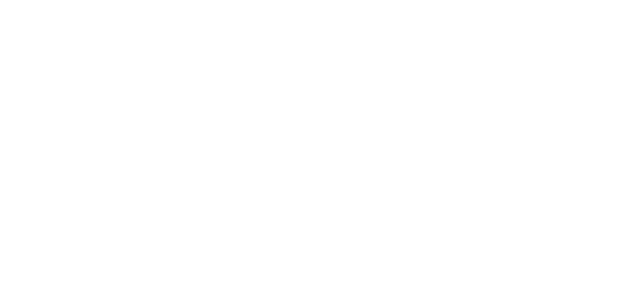
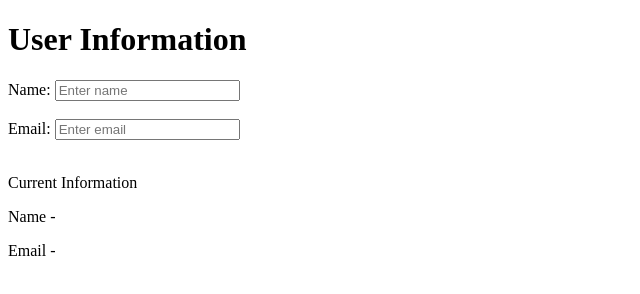
Before and after one commit to acciojob/user-info-redux-ARAVINTH0022, a React app: page / in a window 1280 px wide. Shown: the whole page, without its empty margins (0-640 px from the left). Built offline with nearby package versions, Linux system fonts and the light colour scheme.

Commit message:
Implement User Info Redux solution

```diff
--- a/package.json
+++ b/package.json
@@ -16,6 +16,8 @@
     "jest-junit": "^11.1.0",
     "react": "^16.13.1",
     "react-dom": "^16.13.1",
+    "react-redux": "^7.2.1",
+    "redux": "^4.0.5",
     "style-loader": "^1.2.1",
     "webpack-cli": "^3.3.12",
     "cypress": "^9.5.0"
--- a/src/components/App.js
+++ b/src/components/App.js
@@ -1,13 +1,59 @@
+import React from 'react';
+import { Provider, useSelector, useDispatch } from 'react-redux';
+import store from '../redux/store';
+import { updateName, updateEmail } from '../redux/actions';
+import '../styles/App.css';
 
-import React from "react";
-import './../styles/App.css';
+const UserForm = () => {
+  const name = useSelector((state) => state.name);
+  const email = useSelector((state) => state.email);
+  const dispatch = useDispatch();
+
+  return (
+    <div>
+      <h1>User Information</h1>
+      <form onSubmit={(e) => e.preventDefault()}>
+        <div>
+          <label htmlFor="name-input">Name: </label>
+          <input
+            id="name-input"
+            type="text"
+            value={name}
+            onChange={(e) => dispatch(updateName(e.target.value))}
+            placeholder="Enter name"
+          />
+        </div>
+        <br />
+        <div>
+          <label htmlFor="email-input">Email: </label>
+          <input
+            id="email-input"
+            type="email"
+            value={email}
+            onChange={(e) => dispatch(updateEmail(e.target.value))}
+            placeholder="Enter email"
+          />
+        </div>
+      </form>
+      <br />
+      <div className="output">
+        <p>Current Information</p>
+        <p>Name - {name}</p>
+        <p>Email - {email}</p>
+      </div>
+    </div>
+  );
+};
 
 const App = () => {
   return (
-    <div>
-        {/* Do not remove the main div */}
+    <div id="main">
+      {/* Do not remove the main div */}
+      <Provider store={store}>
+        <UserForm />
+      </Provider>
     </div>
-  )
-}
+  );
+};
 
-export default App
+export default App;
--- /dev/null
+++ b/src/redux/actions.js
@@ -0,0 +1,9 @@
+export const updateName = (name) => ({
+  type: 'UPDATE_NAME',
+  payload: name
+});
+
+export const updateEmail = (email) => ({
+  type: 'UPDATE_EMAIL',
+  payload: email
+});
--- /dev/null
+++ b/src/redux/reducer.js
@@ -0,0 +1,17 @@
+const initialState = {
+  name: '',
+  email: ''
+};
+
+const userReducer = (state = initialState, action) => {
+  switch (action.type) {
+    case 'UPDATE_NAME':
+      return { ...state, name: action.payload };
+    case 'UPDATE_EMAIL':
+      return { ...state, email: action.payload };
+    default:
+      return state;
+  }
+};
+
+export default userReducer;
--- /dev/null
+++ b/src/redux/store.js
@@ -0,0 +1,6 @@
+import { createStore } from 'redux';
+import userReducer from './reducer';
+
+const store = createStore(userReducer);
+
+export default store;
```
Also changed, not shown: dist/index.html, dist/index_bundle.js, 1 other file.
